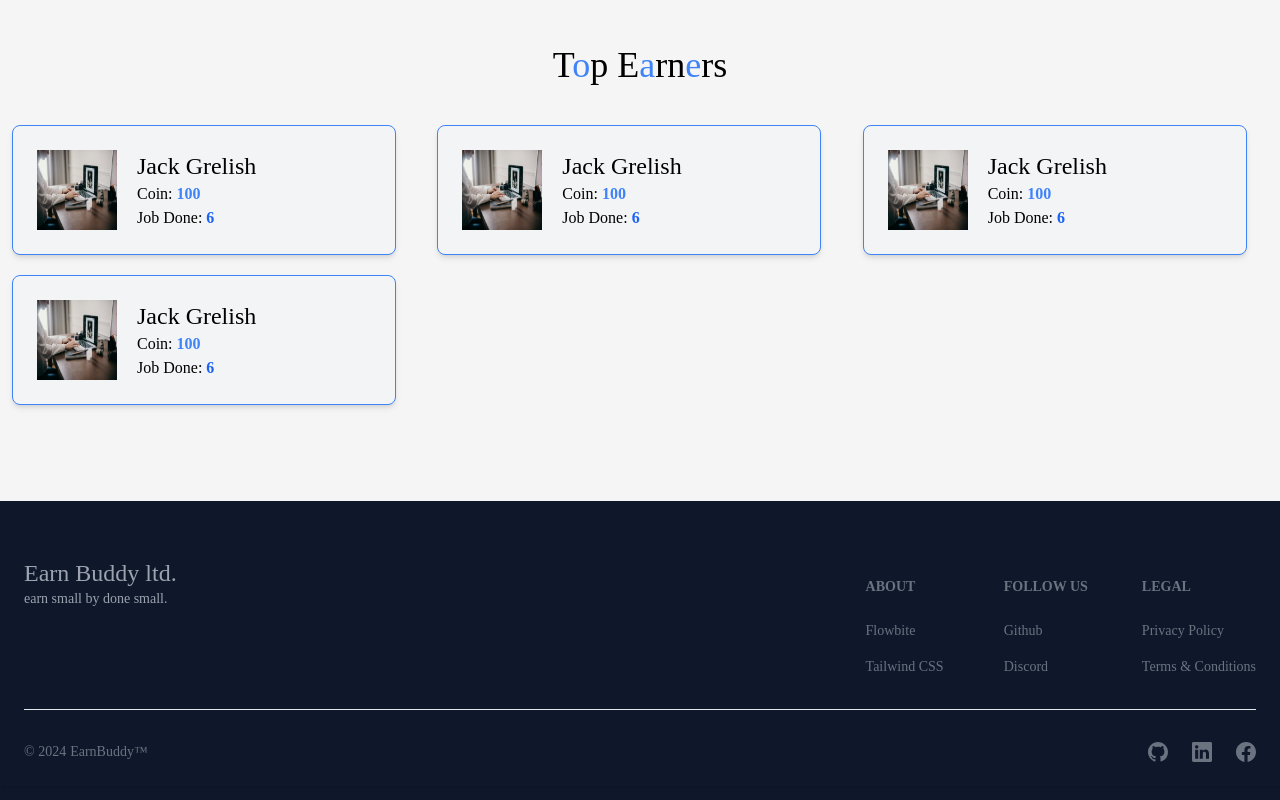
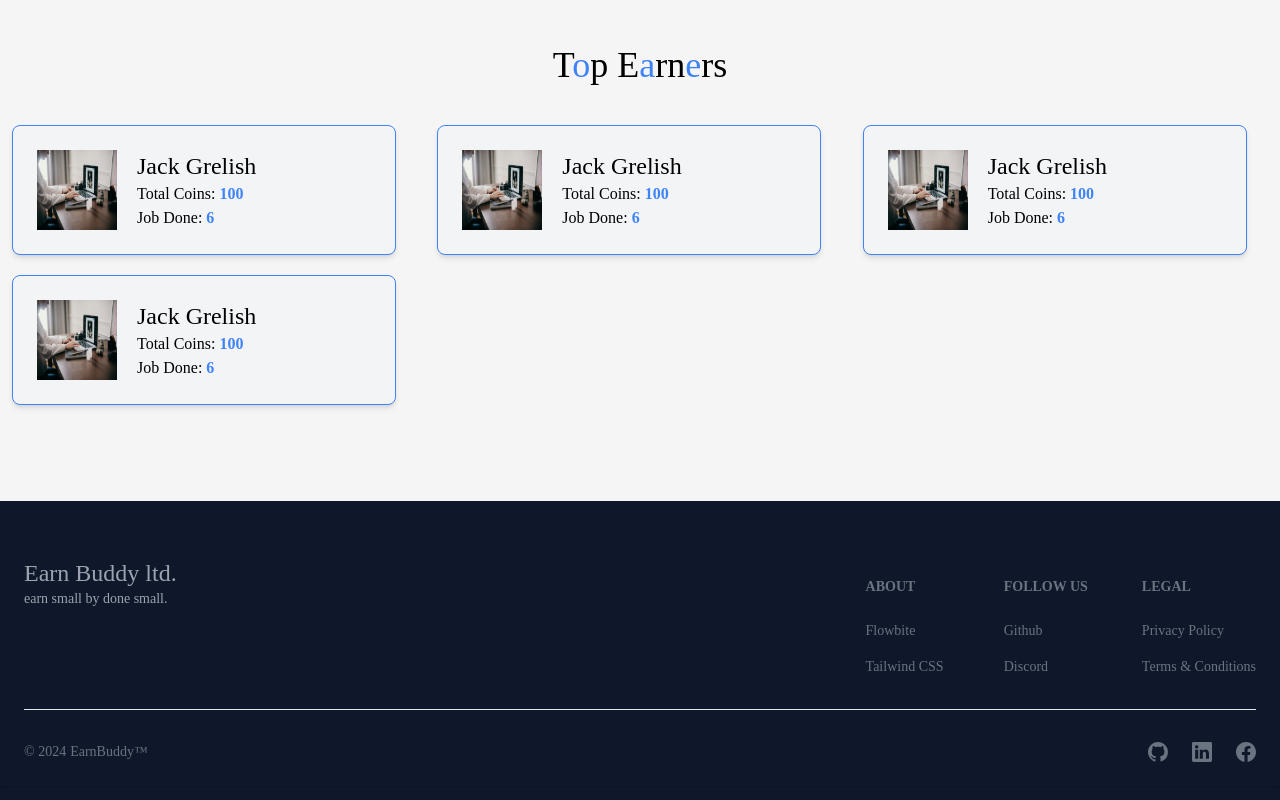
Before and after one commit to noman023/earnBuddy-client, a React (Vite) app: page / in a window 1280 px wide. Shown: the part 1732-2532 px from the top of the page. Built offline with nearby package versions, Linux system fonts and the light colour scheme; no server answers.

Commit message:
text correction

```diff
--- a/src/pages/Home/TopEarners/Card.jsx
+++ b/src/pages/Home/TopEarners/Card.jsx
@@ -13,10 +13,10 @@ export default function TopEarnersCard() {
           <h5 className="text-2xl">Jack Grelish</h5>
 
           <p>
-            Coin: <span className="text-blue-500 font-bold">100</span>
+            Total Coins: <span className="text-blue-500 font-bold">100</span>
           </p>
           <p>
-            Job Done: <span className="text-blue-600 font-bold">6</span>
+            Job Done: <span className="text-blue-500 font-bold">6</span>
           </p>
         </div>
       </div>
```
